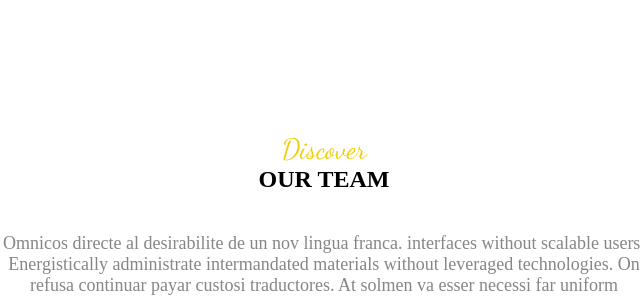
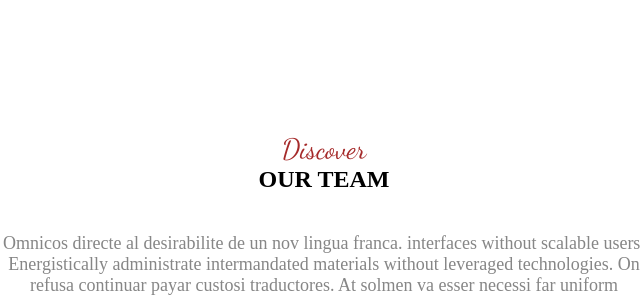
Before and after one commit to Gehad-saeed/Our-project, a plain HTML site: page index.html in a window 1280 px wide. Shown: the part 1559-1856 px from the top of the page, 72-712 px from the left. Drawn offline with Linux system fonts and the light colour scheme.

Commit message:
Update style.css

```diff
--- a/CSS/style.css
+++ b/CSS/style.css
@@ -154,7 +154,7 @@ body {
      width: 100%;
  }
  span{
-     color: #f2ce08;
+     color: brown;
      font-weight: 400;
      font-family:'Dancing Script', cursive ;
      font-size: 28px;
```
